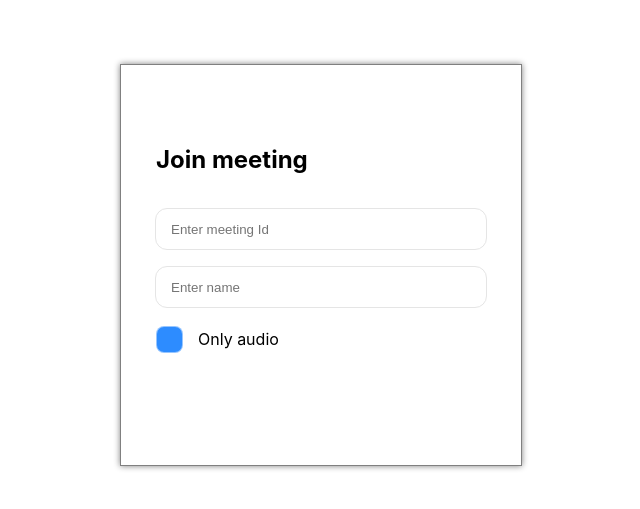
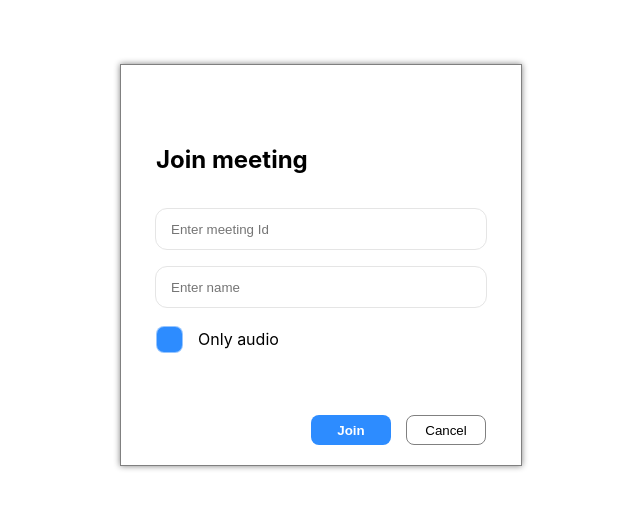
Before and after one commit to TakaiKung/Video-chat-app-example, a React (Create React App) app in the folder ui/: page /join_room in a window 1280 px wide. Shown: the part 135-644 px from the top of the page, without its empty margins (319-959 px from the left). Built offline with nearby package versions, Linux system fonts and the light colour scheme.

Commit message:
add : cancel host or join button

```diff
--- /dev/null
+++ b/ui/src/JoinRoomPage/JoinRoomButton.js
@@ -0,0 +1,36 @@
+import { useNavigate } from "react-router-dom";
+
+const Button = ({ buttonText, cancelButton = false, onClickHandler  }) => {
+    const buttonClass = cancelButton ? 'join_room_cancel_button' : 'join_room_success_button';
+    return (
+        <button className={ buttonClass } onClick={ onClickHandler }>
+            { buttonText }
+        </button>
+    );
+};
+
+const JoinRoomButton = ({ handleJoinRoom, isRoomHost }) => {
+
+    const history = useNavigate();
+    const successButtonText = isRoomHost ? 'Host' : 'Join';
+
+    const pushToIntroductionPage = () => {
+        history('/');
+    };
+
+    return (
+        <div className="join_room_buttons_container">
+            <Button
+                buttonText={successButtonText}
+                onClickHandler={handleJoinRoom}
+            />
+            <Button
+                buttonText={'Cancel'}
+                cancelButton
+                onClickHandler={pushToIntroductionPage}
+            />
+        </div>
+    );
+}
+
+export default JoinRoomButton;
--- a/ui/src/JoinRoomPage/JoinRoomContent.js
+++ b/ui/src/JoinRoomPage/JoinRoomContent.js
@@ -2,6 +2,7 @@ import { useState } from "react";
 import { connect } from "react-redux";
 import { setConnectOnlyWithAudio } from "../store/actions";
 import ErrorMessage from "./ErrorMessage";
+import JoinRoomButton from "./JoinRoomButton";
 import JoinRoomInput from "./JoinRoomInput";
 import OnlyWithAudioCheckBox from "./OnlyAudioCheckBox";
 
@@ -11,6 +12,10 @@ const JoinRoomContent = (props) => {
     const [roomIdValue, setRoomIdValue] = useState('');
     const [nameValue, setNameValue] = useState('');
     const [errorMessage, setErrorMessage] = useState(null);
+
+    const handleJoinRoom = () => {
+        console.log('joining')
+    };
 
     return (
         <>
@@ -26,6 +31,10 @@ const JoinRoomContent = (props) => {
                 connectOnlyWithAudio = { connectedOnlyWithAudio }
             />
             <ErrorMessage errorMessage={errorMessage}/>
+            <JoinRoomButton
+                handleJoinRoom={handleJoinRoom}
+                isRoomHost={isRoomHost}
+            />
         </>
     );
 };
--- a/ui/src/JoinRoomPage/JoinRoomPage.js
+++ b/ui/src/JoinRoomPage/JoinRoomPage.js
@@ -15,7 +15,6 @@ const JoinRoomPage = (props) => {
 
     useEffect(() => {
         const isRoomHost = new URLSearchParams(search).get('host');
-        console.log(search);
         if (isRoomHost) {
             setIsRoomHostAction(true);
         }
```
